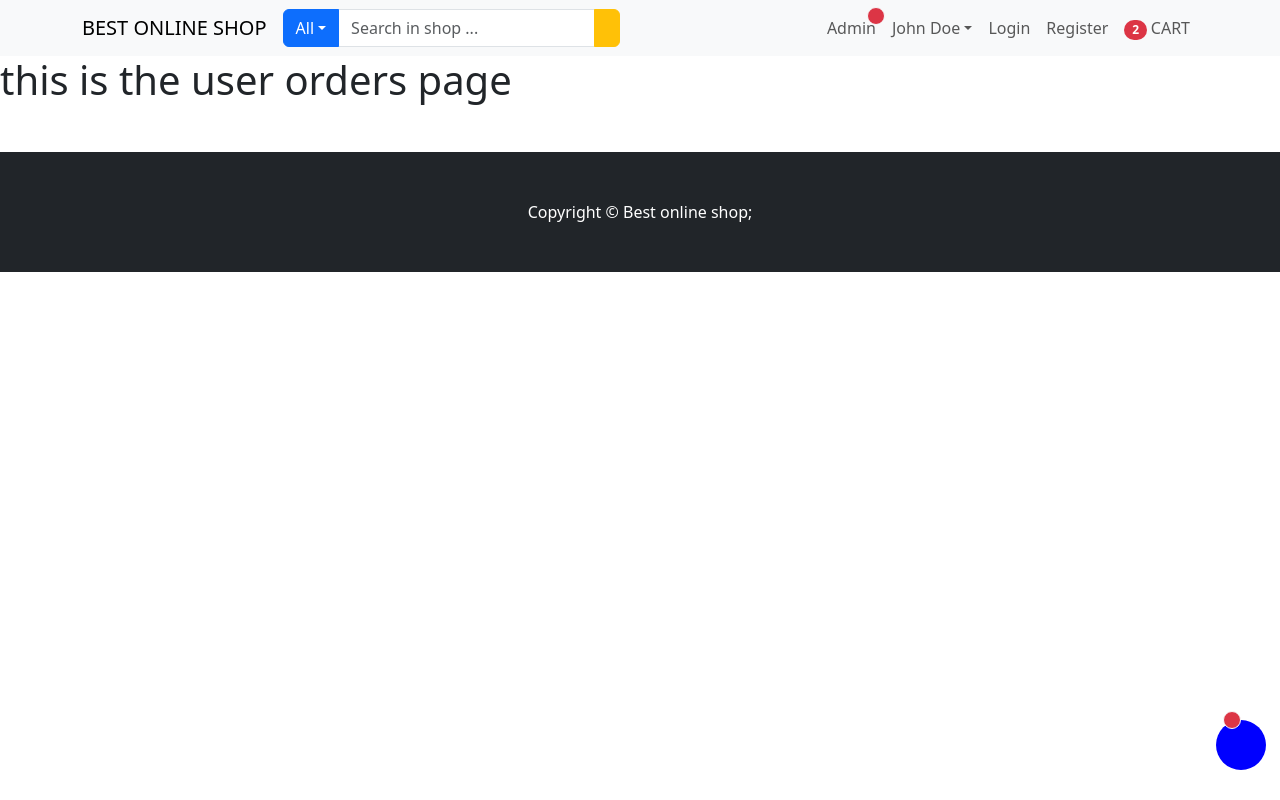
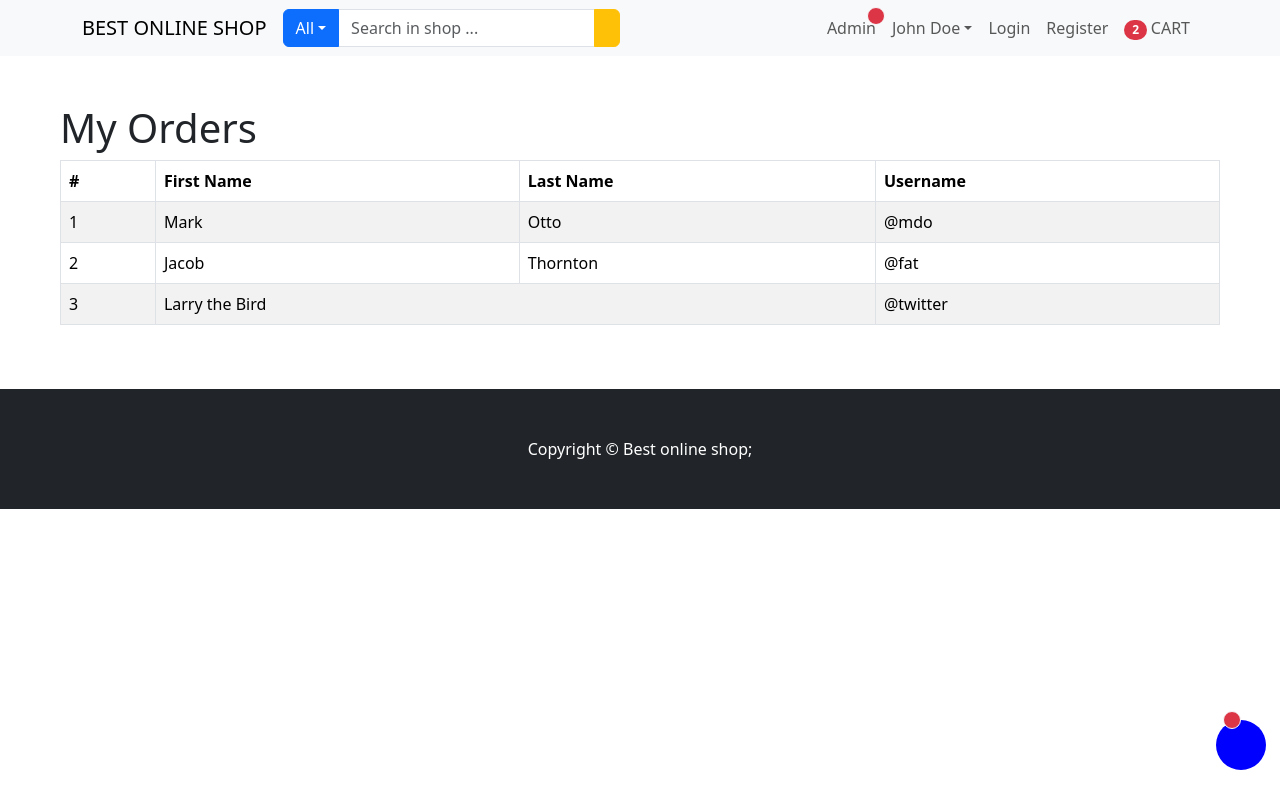
Before and after one commit to UzomaAkpala/e-commerce-frontend, a React (Create React App) app: page /user/my-orders in a window 1280 px wide. Built offline with nearby package versions, Linux system fonts and the light colour scheme; the HTML template or start-up script is replaced by a standard one.

Commit message:
User Order Page Setup

```diff
--- a/src/pages/user/UserOrdersPage.js
+++ b/src/pages/user/UserOrdersPage.js
@@ -1,5 +1,44 @@
+import { Row, Col } from "react-bootstrap";
+import Table from "react-bootstrap/Table";
+
 function UserOrdersPage() {
-  return <h1>this is the user orders page</h1>;
+  return (
+    <Row className="m-5">
+      <Col md={12}>
+        <h1>My Orders</h1>
+
+        <Table striped bordered hover>
+          <thead>
+            <tr>
+              <th>#</th>
+              <th>First Name</th>
+              <th>Last Name</th>
+              <th>Username</th>
+            </tr>
+          </thead>
+          <tbody>
+            <tr>
+              <td>1</td>
+              <td>Mark</td>
+              <td>Otto</td>
+              <td>@mdo</td>
+            </tr>
+            <tr>
+              <td>2</td>
+              <td>Jacob</td>
+              <td>Thornton</td>
+              <td>@fat</td>
+            </tr>
+            <tr>
+              <td>3</td>
+              <td colSpan={2}>Larry the Bird</td>
+              <td>@twitter</td>
+            </tr>
+          </tbody>
+        </Table>
+      </Col>
+    </Row>
+  );
 }
 
 export default UserOrdersPage;
```
